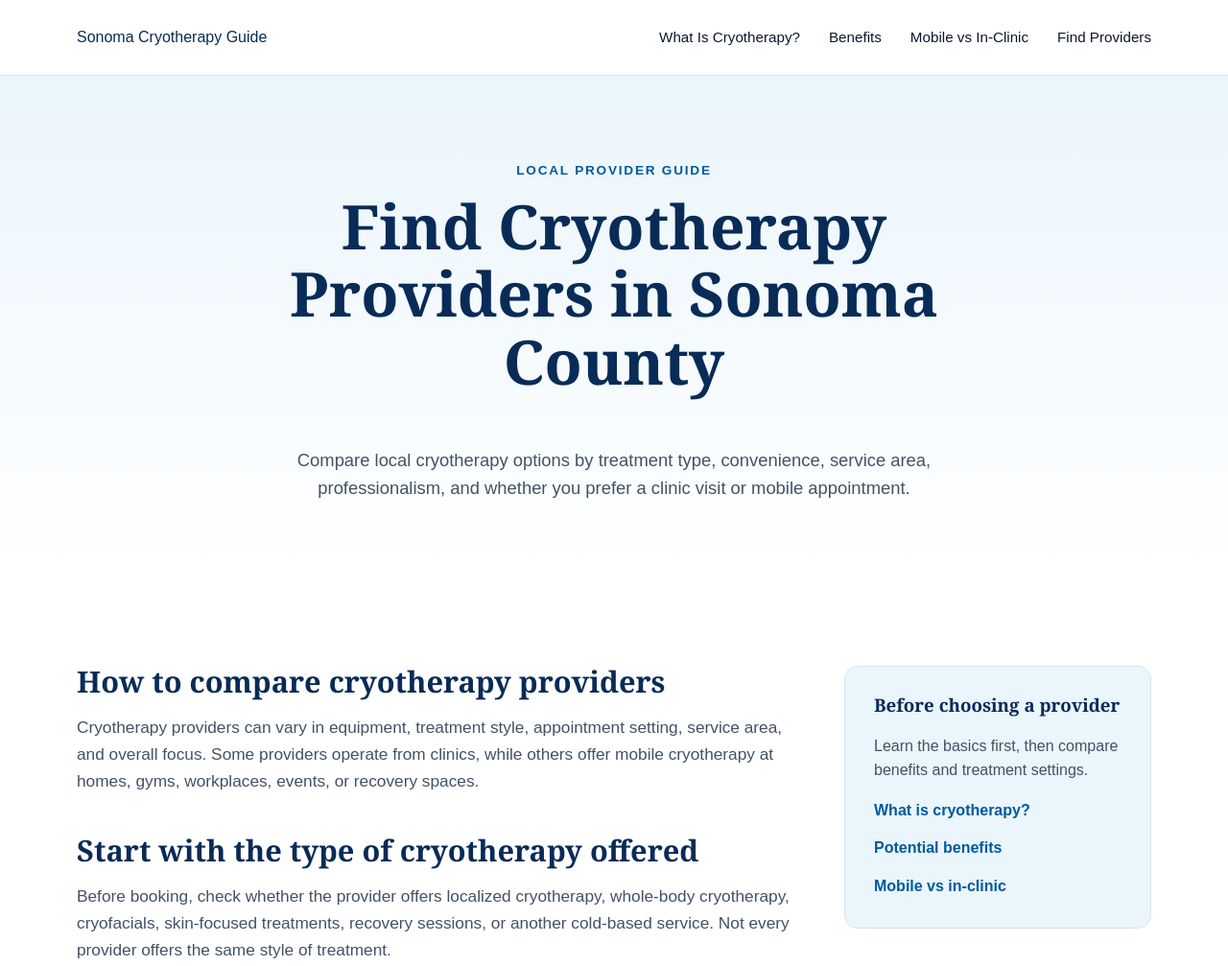
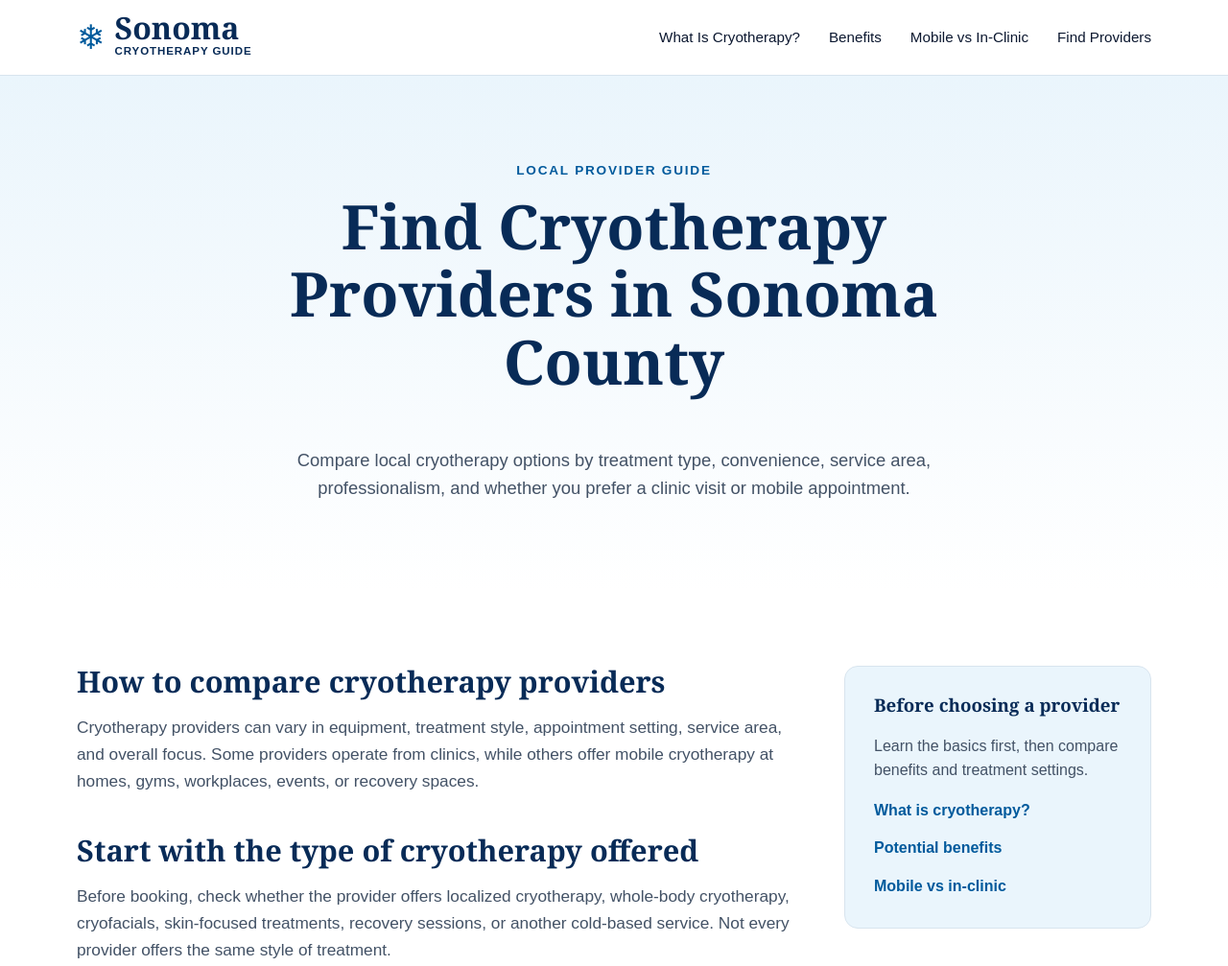
Before and after one commit to dbelben1/dbelben1.github.io, a plain HTML site: page find-cryotherapy-providers-sonoma-county.html in a window 1280 px wide. Shown: the top 1007 px of the page at 96% size. Drawn offline with Linux system fonts and the light colour scheme.

Commit message:
Update find-cryotherapy-providers-sonoma-county.html

```diff
--- a/find-cryotherapy-providers-sonoma-county.html
+++ b/find-cryotherapy-providers-sonoma-county.html
@@ -14,7 +14,16 @@
 
 <header class="site-header">
   <div class="container header-inner">
-    <a href="index.html" class="logo">Sonoma Cryotherapy Guide</a>
+    <!--
+      <a href="index.html" class="logo">Sonoma Cryotherapy Guide</a>
+    -->
+    <a href="index.html" class="logo">
+      <span class="logo-mark">❄</span>
+      <span>
+        <strong>Sonoma</strong>
+        <small>Cryotherapy Guide</small>
+      </span>
+    </a>
 
     <nav class="main-nav">
       <a href="what-is-cryotherapy.html">What Is Cryotherapy?</a>
```
